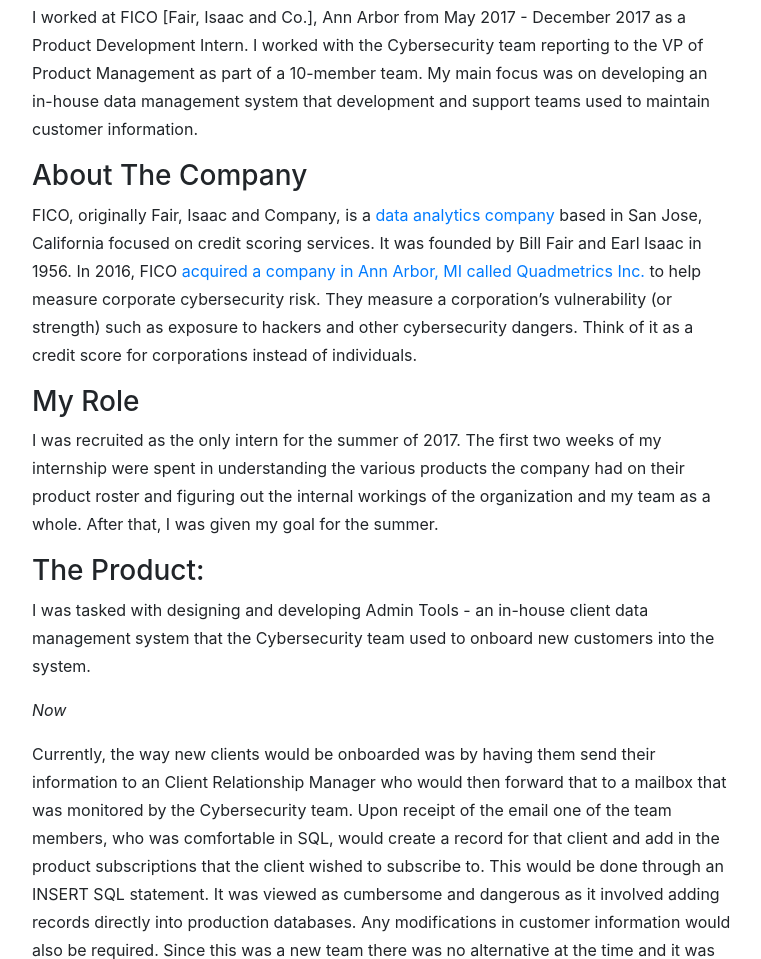
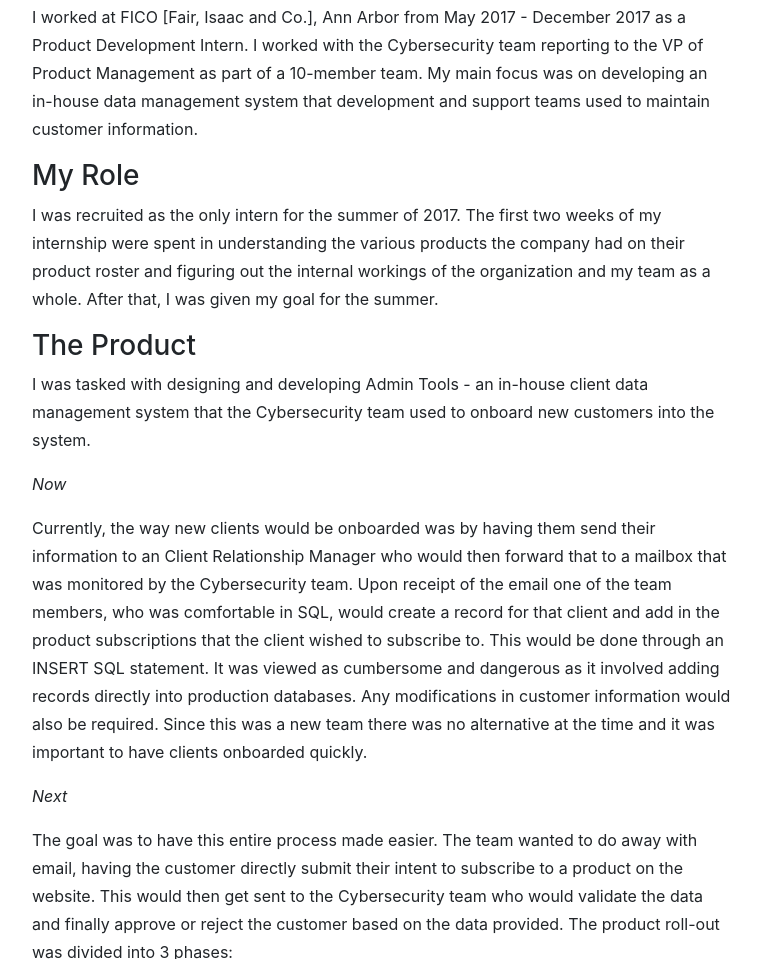
Before and after one commit to dkrishnan01/dkrishnan01.github.io, a website with bundled scripts: page fico.html in a window 1280 px wide. Shown: the part 949-1908 px from the top of the page, without its empty margins (258-1019 px from the left). Built offline with nearby package versions, Linux system fonts and the light colour scheme; files whose address does not match are found by name; a web font is replaced by a local one.

Commit message:
shortened summary for fico

```diff
--- a/fico.html
+++ b/fico.html
@@ -85,7 +85,7 @@
                   with the Cybersecurity team reporting to the VP of Product Management as part of a 10-member team. My main focus was on
                   developing an in-house data management system that development and support teams used to maintain customer information.
               </p>
-            <h3>About The Company</h3>
+            <!-- <h3>About The Company</h3>
               <p>
                   FICO, originally Fair, Isaac and Company, is a <a href="https://en.wikipedia.org/wiki/FICO">data analytics company</a>
                   based in San Jose, California focused on credit scoring services. It was founded by Bill Fair and Earl Isaac in 1956.
@@ -94,14 +94,14 @@
                   acquired a company in Ann Arbor, MI called Quadmetrics Inc.</a> to help measure corporate cybersecurity risk. They measure
                   a corporation’s vulnerability (or strength) such as exposure to hackers and other cybersecurity dangers. Think of it as a credit
                   score for corporations instead of individuals.
-              </p>
+              </p> -->
             <h3>My Role</h3>
               <p>
                   I was recruited as the only intern for the summer of 2017. The first two weeks of my internship were spent in understanding
                   the various products the company had on their product roster and figuring out the internal workings of the organization and my
                   team as a whole. After that, I was given my goal for the summer.
               </p>
-            <h3>The Product:</h3>
+            <h3>The Product</h3>
               <p>
                   I was tasked with designing and developing Admin Tools - an in-house client data management system that the Cybersecurity team
                   used to onboard new customers into the system.
```
